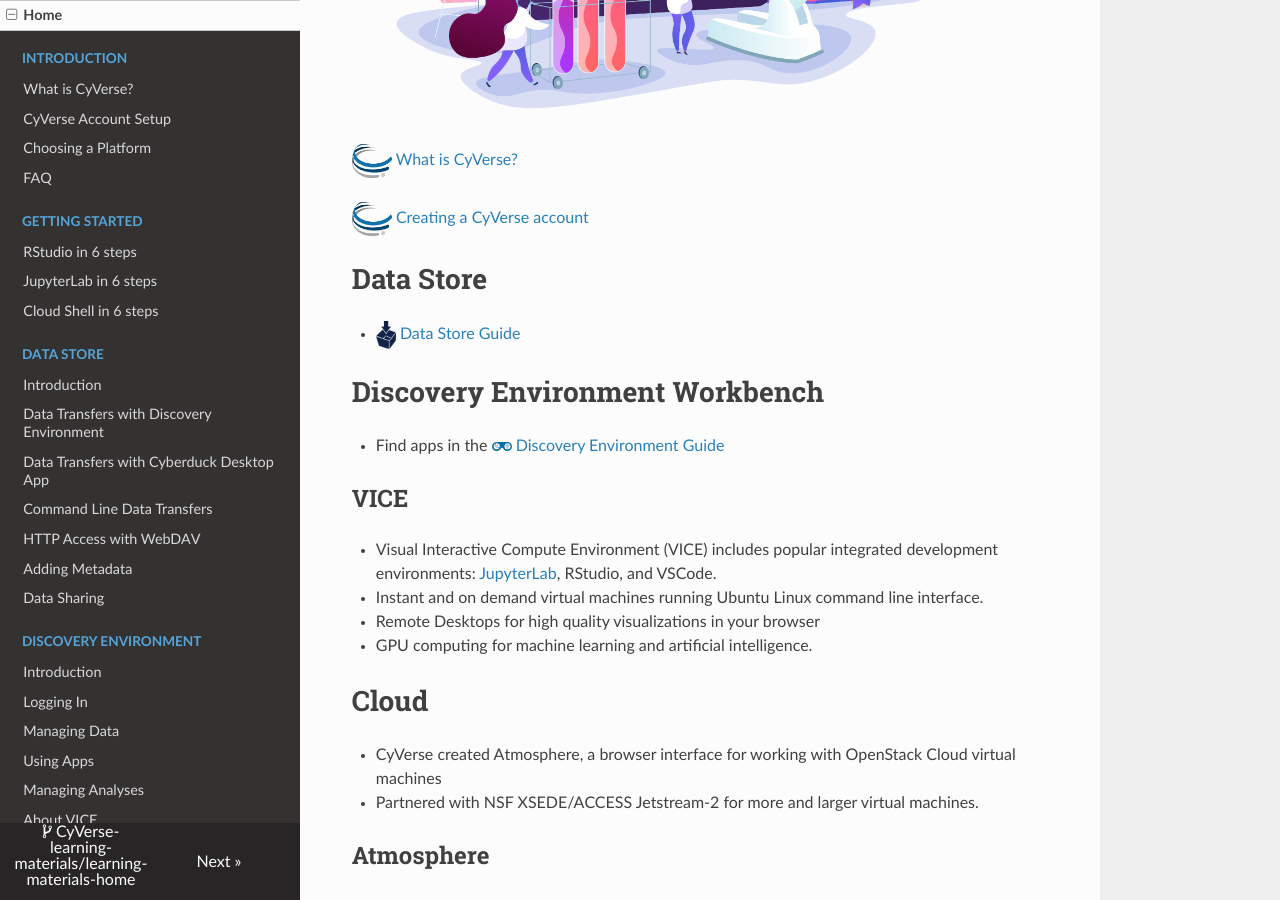
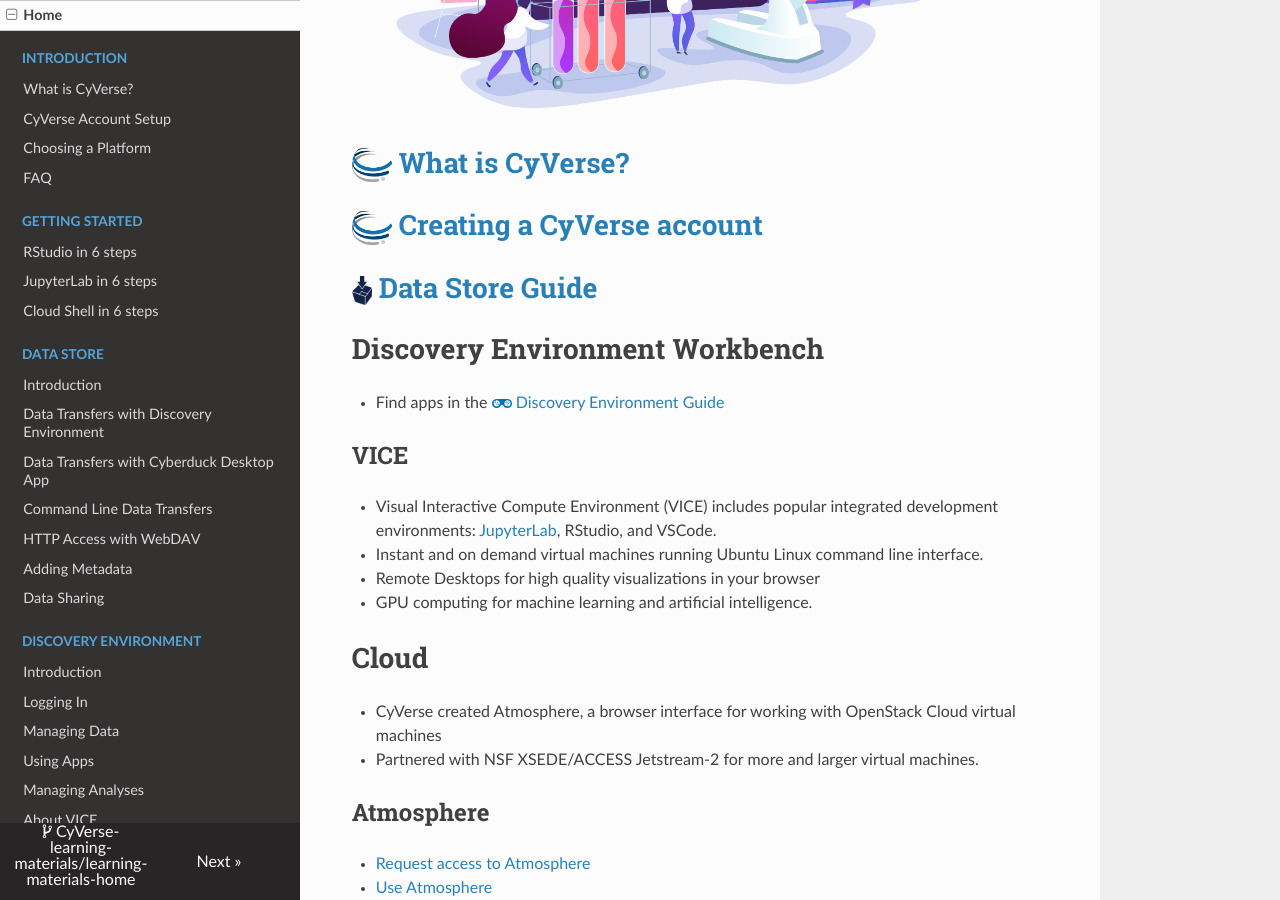
Before and after one commit to CyVerse-learning-materials/learning-materials-home, an MkDocs documentation site: the page built from docs/index.md, in a window 1280 px wide and 900 px high, scrolled down 730 px. Built offline with MkDocs 1.6.1, drawn with Linux system fonts in a browser that asks for light colours; nearby versions of some CDN libraries; a script that is not in the unit is left out.

Commit message:
Update index.md

```diff
--- a/docs/index.md
+++ b/docs/index.md
@@ -10,13 +10,12 @@
 
 ![people](assets/people_science.png){ width="600" }
 
-[![!What](assets/cyverse_globe_cmyk.png "Account"){ width="40" }](# what_is_cyverse.md) [What is CyVerse?](what_is_cyverse.md)
+# [![!What](assets/cyverse_globe_cmyk.png "Account"){ width="40" }](what_is_cyverse.md) [What is CyVerse?](what_is_cyverse.md)
 
-[![!Account](assets/cyverse_globe_cmyk.png "Account"){ width="40" }](# account.md) [Creating a CyVerse account](account.md)
+# [![!Account](assets/cyverse_globe_cmyk.png "Account"){ width="40" }](account.md) [Creating a CyVerse account](account.md)
 
-# Data Store
 
-- [![!Data Store](assets/data_store/datastore-icon.png "Data Store"){ width="20" }](https://cyverse-data-store-guide.readthedocs-hosted.com/en/latest/) [Data Store Guide](https://cyverse-data-store-guide.readthedocs-hosted.com/en/latest/)
+# [![!Data Store](assets/data_store/datastore-icon.png "Data Store"){ width="20" }](https://cyverse-data-store-guide.readthedocs-hosted.com/en/latest/) [Data Store Guide](https://cyverse-data-store-guide.readthedocs-hosted.com/en/latest/)
 
 # Discovery Environment Workbench
 
```
